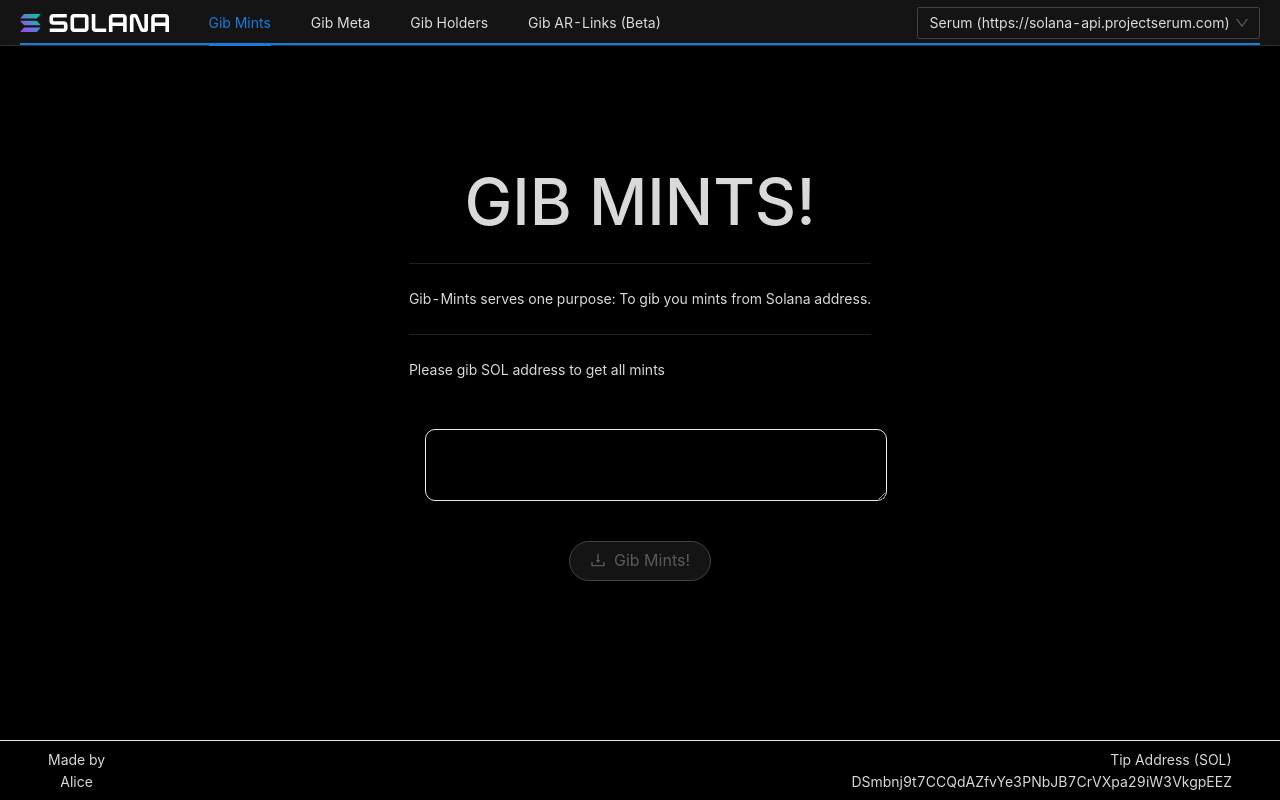
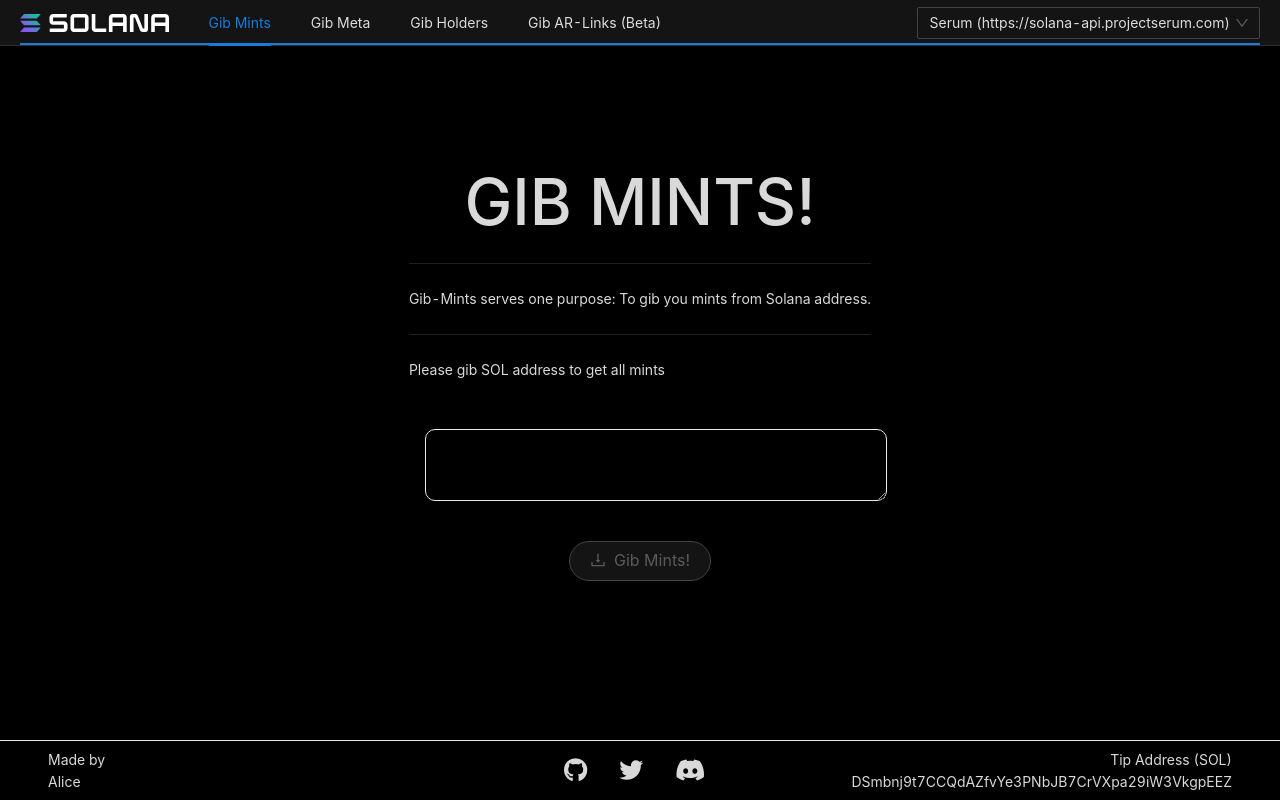
Before and after one commit to ChipsDAO/sol-nft-tools, a Next.js app: page / in a window 1280 px wide. Built offline with nearby package versions, Linux system fonts and the light colour scheme; what @solana/web3.js, arweave would draw is missing.

Commit message:
Add social links

```diff
--- a/components/meta.tsx
+++ b/components/meta.tsx
@@ -31,6 +31,7 @@
             property="og:description"
             content="Solana NFT Tools, made by @0xAlice_"
           />
+          <link rel="stylesheet" href="https://cdnjs.cloudflare.com/ajax/libs/font-awesome/6.0.0-beta2/css/brands.min.css" />
         </Head>
   )
 }
--- a/pages/index.tsx
+++ b/pages/index.tsx
@@ -2,6 +2,7 @@
 import { useRouter } from "next/router";
 import { Divider, Select, notification, Space } from "antd";
 import { useEffect, useRef, useState } from "react";
+import  {FontAwesomeIcon} from '@fortawesome/react-fontawesome';
 import { GibHolders } from "../components/gib-holders";
 import { GibMints } from "../components/gib-mints";
 import { GibMeta } from "../components/gib-meta";
@@ -121,9 +122,11 @@
           </div>
         </main>
         <footer className={styles.footer}>
+          <span style={{width: '100%'}}>
             <span>
               Made by
               <a
+                style={{display: 'block'}}
                 target="_blank"
                 rel="noreferrer"
                 href="https://y.at/%E2%99%A0%E2%9D%A4%F0%9F%90%B0%F0%9F%90%B1"
@@ -131,7 +134,13 @@
                 Alice{" "}
               </a>
             </span>
-          <span className={styles["text-right"]}>
+          </span>
+          <div style={{width: '100%', display: 'flex', flexDirection: 'row', justifyContent: 'center', gap: 32}}>
+            <a href="https://github.com/21e8/sol-nft-tools"><i className="fab fa-github" style={{fontStyle: 'normal', fontSize: 24}}></i></a>
+            <a href="https://twitter.com/0xAlice_"><i className="fab fa-twitter" style={{fontStyle: 'normal', fontSize: 24}}></i></a>
+            <a href="https://discord.gg/JAU4e7Zf"><i className="fab fa-discord" style={{fontStyle: 'normal', fontSize: 24}}></i></a>
+          </div>
+          <span style={{width: '100%'}} className={styles["text-right"]}>
             Tip Address (SOL) <br />
             <span
               onClick={() => copyAddress()}
--- a/styles/Home.module.css
+++ b/styles/Home.module.css
@@ -27,12 +27,6 @@
 
 }
 
-.menu img {
-  /* position: absolute;
-  left: 50%;
-  transform: translateX(-50%) translateY(-50%);
-  top: 50%; */
-}
 .footer {
   width: 100%;
   height: 60px;
@@ -48,13 +42,6 @@
   background-color: rgba(0,0,0,0.66);
   width: 100%;
   padding: 0 3rem;
-}
-
-.footer a {
-  display: flex;
-  justify-content: center;
-  align-items: center;
-  flex-grow: 1;
 }
 
 .title a {
```
Also changed, not shown: 1 other file (tests, documents, lock files or other folders). Lines whose indentation alone changed are shown as unchanged.
